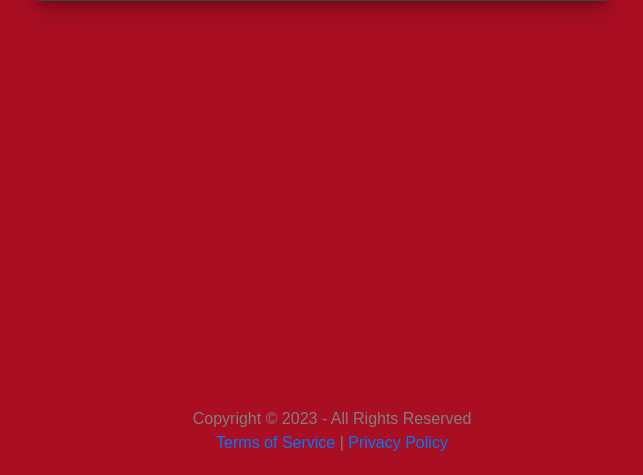
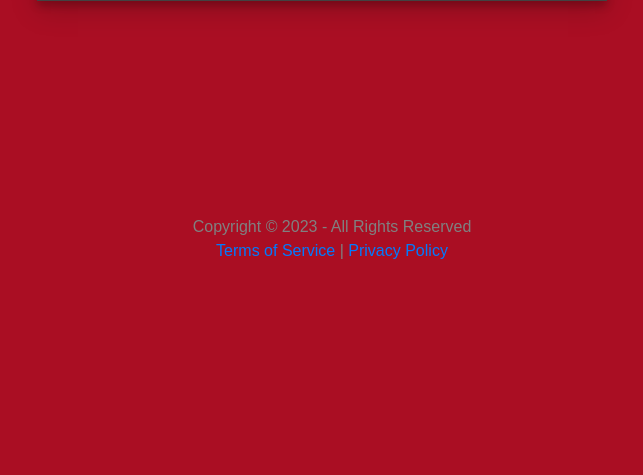
Before and after one commit to georgeyoumansjr/svboost.com, a Flask app: page /contact_page in a window 1280 px wide. Shown: the part 772-1247 px from the top of the page, without its empty margins (318-961 px from the left). Run offline with Flask 2, Linux system fonts and the light colour scheme; some libraries are stand-ins or nearby versions.

Commit message:
Copyright Section Fix

```diff
--- a/templates/base.html
+++ b/templates/base.html
@@ -128,6 +128,12 @@
                 </div>
             </div>
         </div>
+        <div class="copyright text-center">
+            Copyright &copy; 2023 - All Rights Reserved
+            <br>
+            <a href="{{ url_for('main.terms_of_service') }}">Terms of Service</a> |
+            <a href="{{ url_for('main.privacy_policy') }}">Privacy Policy</a>
+        </div>
     </main>
     <section class="d-flex justify-content-center align-items-center m-5">
         <div class="m-5">
@@ -188,11 +194,6 @@
         </script>
         <!--End of Tawk.to Script-->
 
+
     </body>
-    <div class="copyright text-center">
-        Copyright &copy; 2023 - All Rights Reserved
-        <br>
-        <a href="{{ url_for('main.terms_of_service') }}">Terms of Service</a> |
-        <a href="{{ url_for('main.privacy_policy') }}">Privacy Policy</a>
-    </div>
 </html>
```
Also changed, not shown: tnhlabsc_svboost.db.
